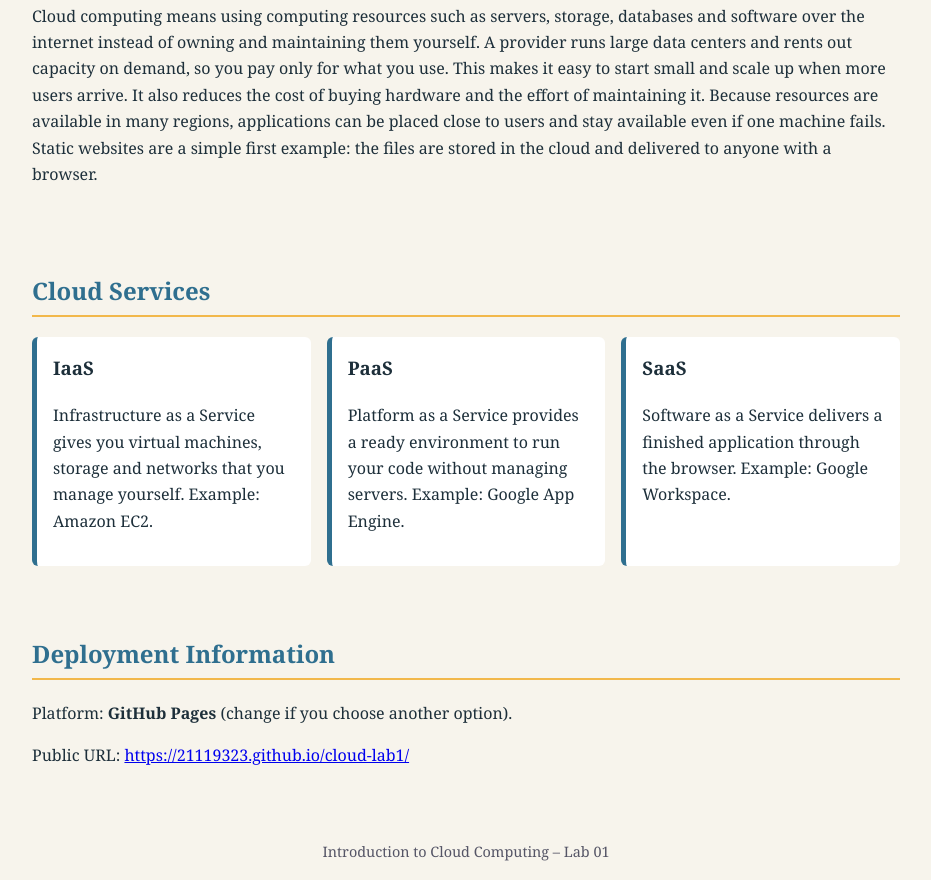
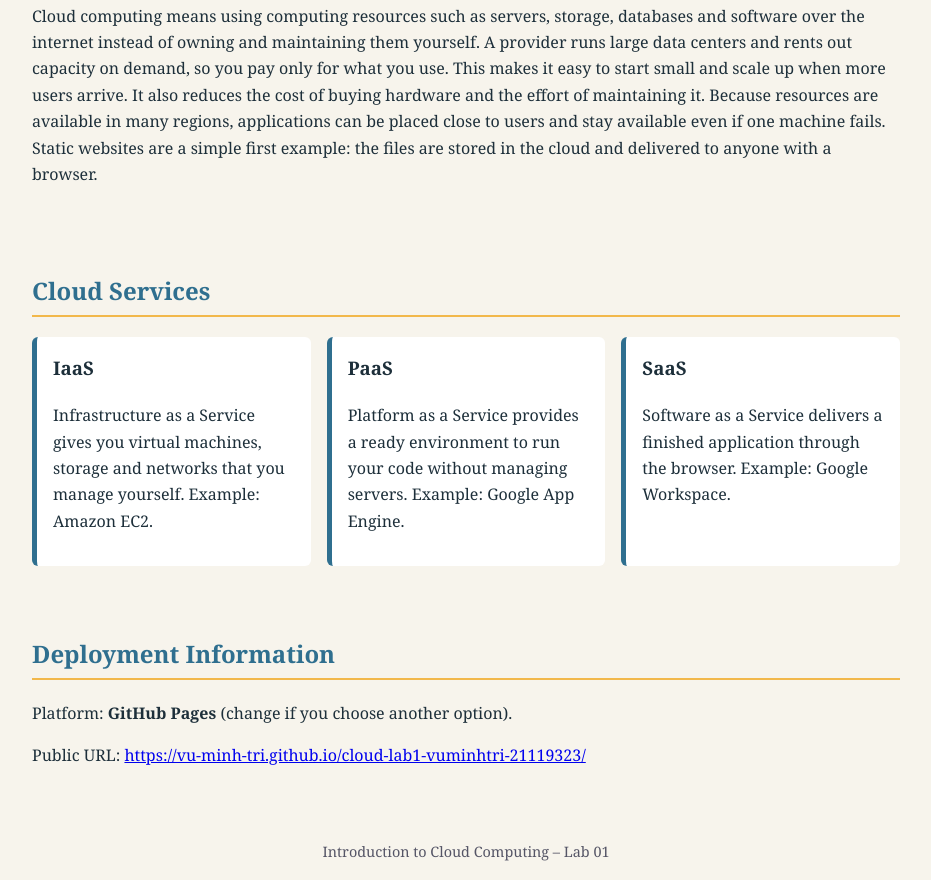
Before and after one commit to Vu-Minh-Tri/cloud-lab1-vuminhtri-21119323, a plain HTML site: page index.html in a window 1280 px wide. Shown: the part 1041-1921 px from the top of the page, without its empty margins (174-1105 px from the left). Drawn offline with Linux system fonts and the light colour scheme; files whose address does not match are found by name.

Commit message:
html fix
update the index file

```diff
--- a/index.html
+++ b/index.html
@@ -38,7 +38,7 @@
   <section id="deployment">
     <h2>Deployment Information</h2>
     <p>Platform: <strong>GitHub Pages</strong> (change if you choose another option).</p>
-    <p>Public URL: <a href="https://21119323.github.io/cloud-lab1/">https://21119323.github.io/cloud-lab1/</a></p>
+    <p>Public URL: <a href="https://vu-minh-tri.github.io/cloud-lab1-vuminhtri-21119323/">https://vu-minh-tri.github.io/cloud-lab1-vuminhtri-21119323/</a></p>
   </section>
 </main>
 <footer>Introduction to Cloud Computing &ndash; Lab 01</footer>
```
